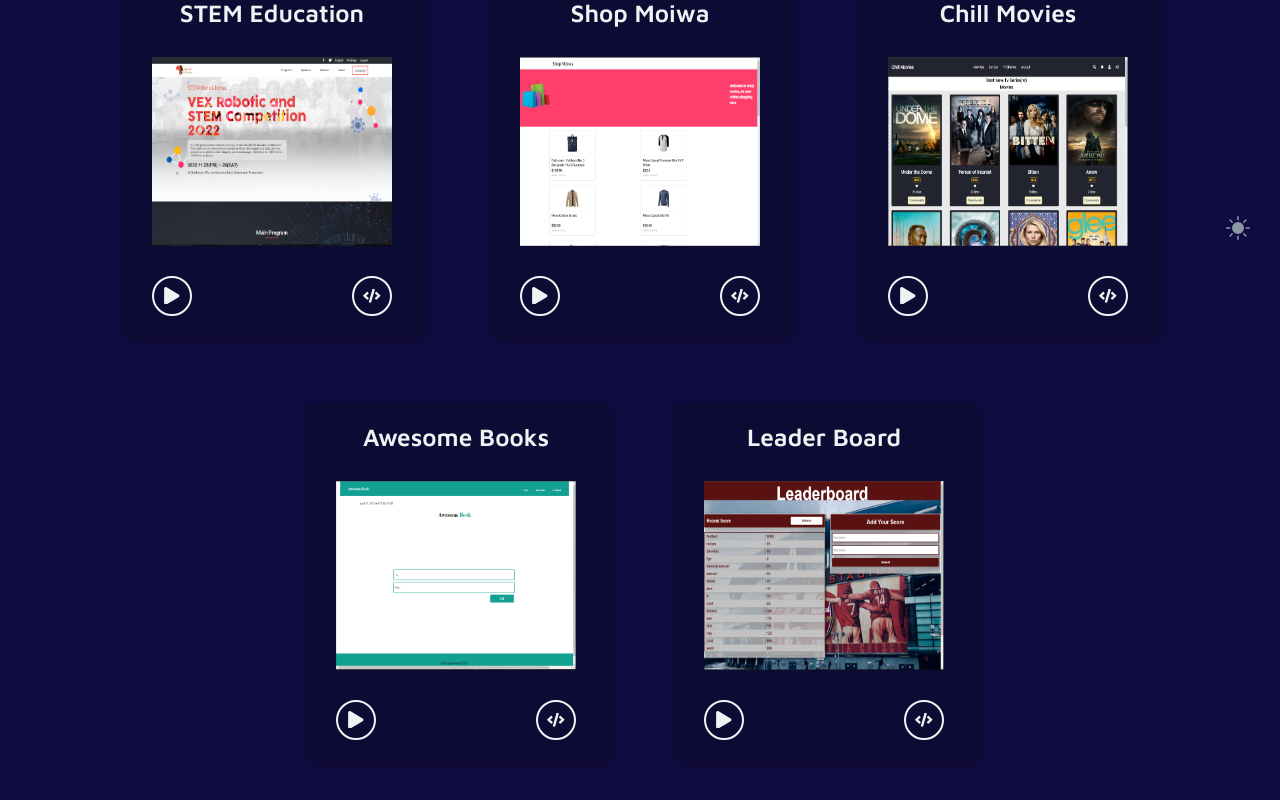
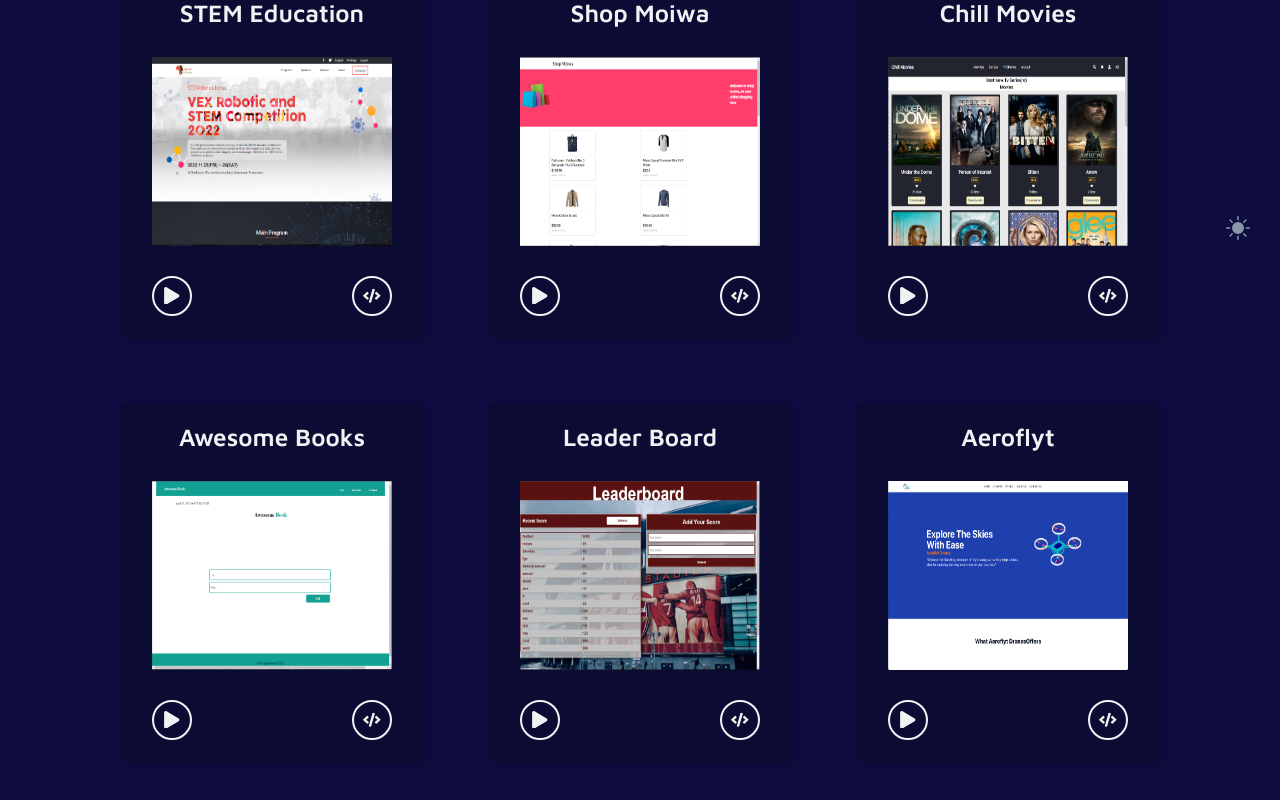
Before and after one commit to samuelmoiwa/moiwa-portfolio, a React (Create React App) app: page /projects in a window 1280 px wide. Shown: the part 474-1274 px from the top of the page. Built offline with nearby package versions, Linux system fonts and the light colour scheme; a web font is replaced by a local one.

Commit message:
update files

```diff
--- a/src/data/projectsData.js
+++ b/src/data/projectsData.js
@@ -3,6 +3,7 @@ import shop_moiwa from '../images/shop_moiwa.PNG'
 import chill_movies from '../images/chill_movies.PNG'
 import awesome_books from '../images/awesome_books.PNG'
 import leader_board from '../images/leader_board.PNG'
+import aeriflyt from '../images/aeroflyt.png'
 
 
 export const projectsData = [
@@ -37,7 +38,7 @@ export const projectsData = [
         image: chill_movies
     },
     {
-        id: 3,
+        id: 4,
         projectName: 'Awesome Books',
         projectDesc: `This app is a book library app, that allows users to add and remove books from a list.`,
         tags: ['JavaScript ES6', 'DateTime', 'CSS'],
@@ -46,13 +47,22 @@ export const projectsData = [
         image: awesome_books
     },
     {
-        id: 3,
+        id: 5,
         projectName: 'Leader Board',
         projectDesc: `This app is a leaderboard app, that allows users to add scores to the list, and soft the scores on acendening order.`,
         tags: ['JavaScript ES6', 'HTML', 'CSS'],
         code: 'https://github.com/samuelmoiwa/Leaderboard',
         demo: 'https://samuelmoiwa.github.io/Leaderboard/',
         image: leader_board
+    },
+    {
+        id: 6,
+        projectName: 'Aeroflyt',
+        projectDesc: `This app is a drone pilot page. this app display a basic page of a drone company.`,
+        tags: ['JavaScript ES6', 'JSX', 'React JS', 'Tailwind CSS'],
+        code: '',
+        demo: 'https://aeroflyt.netlify.app',
+        image: aeriflyt
     }
 ]
 
```
Also changed, not shown: src/images/aeroflyt.png (added).
